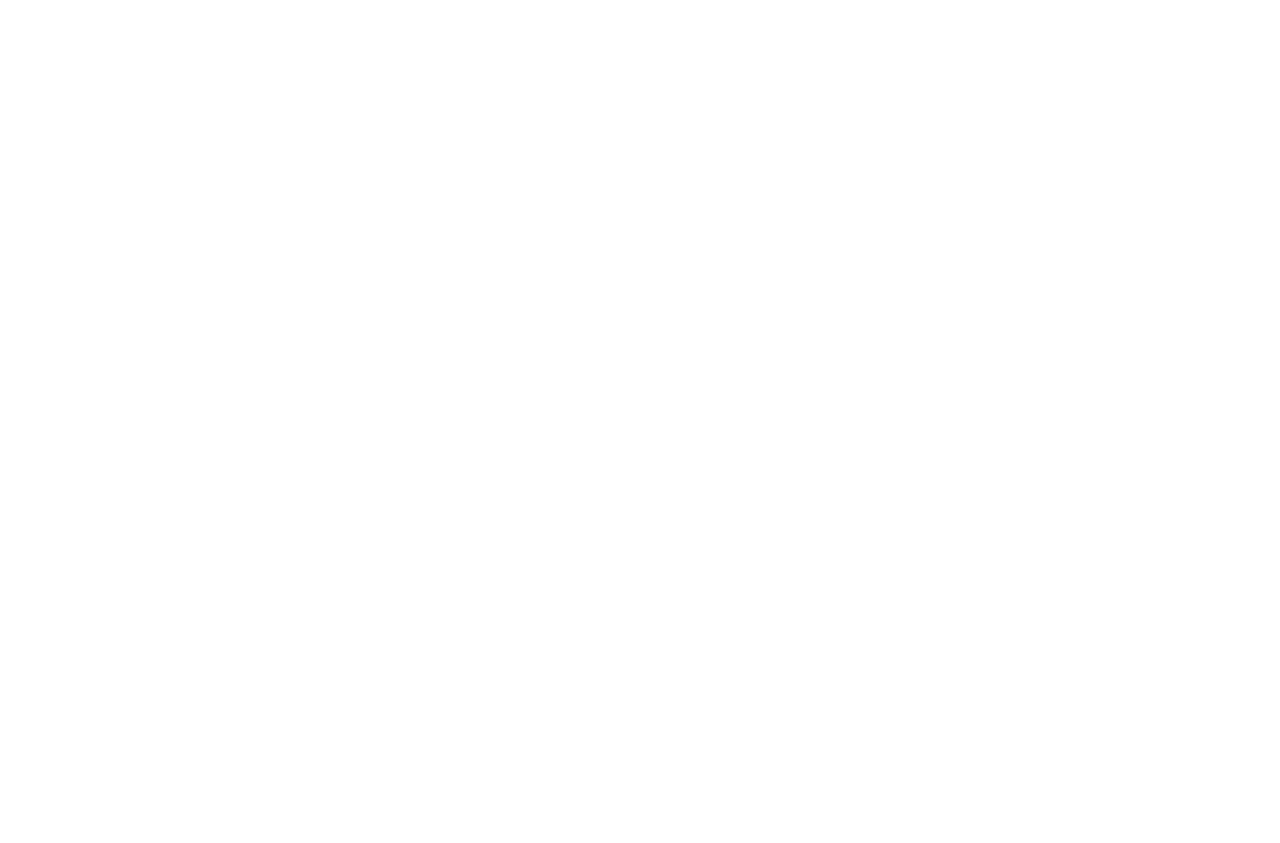
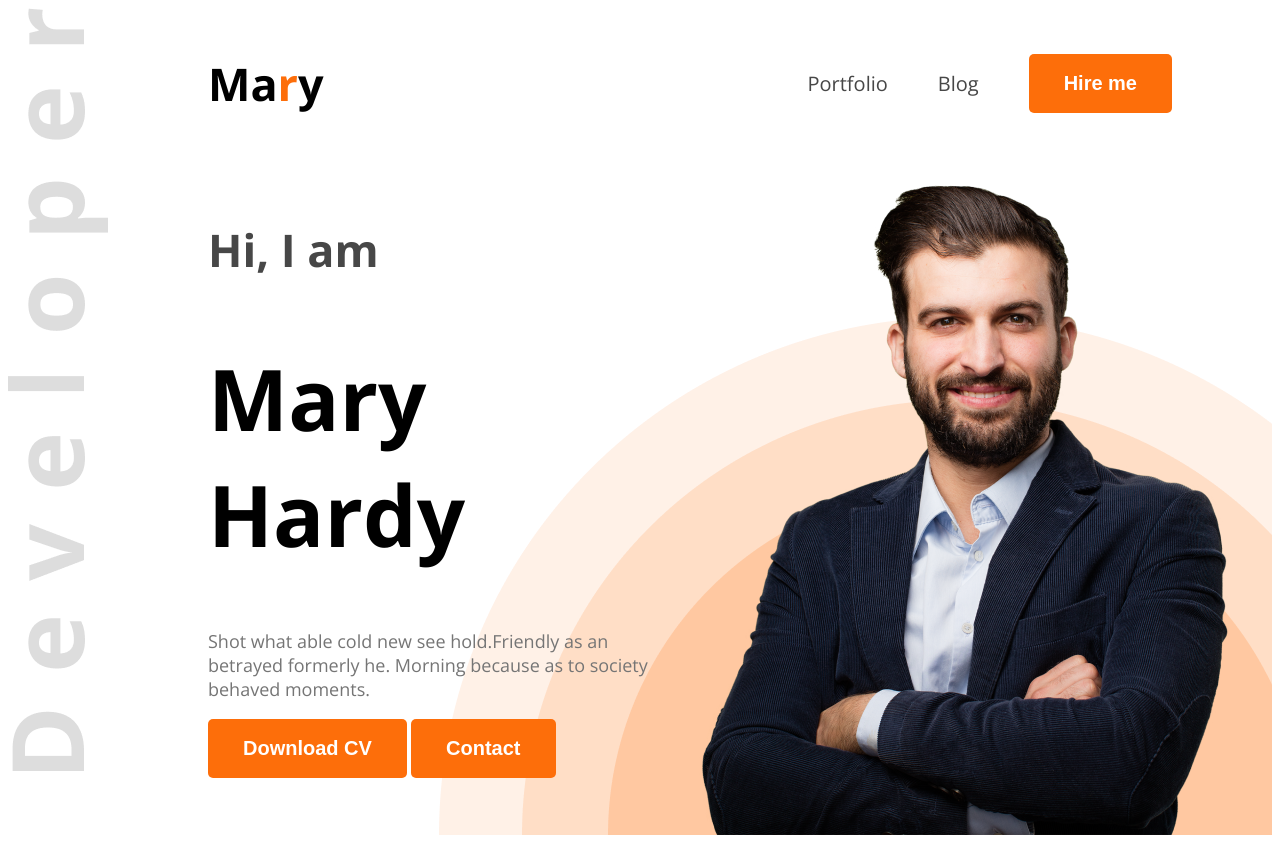
Before and after one commit to Jahangirzihad/jahangir-web-porfolio, a plain HTML site: page index.html in a window 1280 px wide. Before the commit the page ends 800 px from the top, so only its background shows below. Drawn offline with nearby package versions, Linux system fonts and the light colour scheme.

Commit message:
added banner, image,

```diff
--- a/index.html
+++ b/index.html
@@ -4,9 +4,37 @@
     <meta charset="UTF-8">
     <meta name="viewport" content="width=device-width, initial-scale=1.0">
     <title>jahangir-web-porfolio</title>
+    <link rel="preconnect" href="https://fonts.googleapis.com">
+<link rel="preconnect" href="https://fonts.gstatic.com" crossorigin>
+<link href="https://fonts.googleapis.com/css2?family=Open+Sans:ital,wght@0,300..800;1,300..800&display=swap" rel="stylesheet">
+    <link rel="stylesheet" href="styles/portfolio.css">
 </head>
-<body>
-    <header>
+<body class="open-sans-normal">
+    <header class="header">
+
+        <nav>
+            <h3 class="nav-title"> Ma<span class="text-primary">r</span>y</h3>
+            <ul>
+      <li><a class="dark-2">Portfolio </a></li>
+      <li><a class="dark-2"> Blog</a></li>
+      <li><a href=""> <button class="btn-primary">Hire me</button></a></li>
+</ul>
+
+        </nav>
+        <div class="banner">
+
+            <div class="banner-content">
+                <h4 class="banner-greeting dark-2">Hi, I  am</h4>
+                <h1 class="banner-title">Mary Hardy</h1>
+              <p class="banner-description">Shot what able cold new see hold.Friendly as an betrayed formerly he. Morning because as to society behaved moments.</p>
+              <button class="btn-primary">Download CV</button>
+              <button class="btn-primary">Contact</button>
+
+            </div>
+
+            <img class="banner-profile-pic" src="images/hardy.png" alt="">
+
+        </div>
 
     </header>
 
--- /dev/null
+++ b/styles/portfolio.css
@@ -0,0 +1,90 @@
+
+.open-sans-normal {
+  font-family: "Open Sans", sans-serif;
+  font-optical-sizing: auto;
+  font-style: normal;
+  font-variation-settings:
+    "wdth" 100;
+
+}
+
+.header{
+
+    background-image: url(../images/developer.png), url(../images/header_bg.png);
+    background-repeat: no-repeat;
+    background-position: left top, bottom right;
+
+}
+
+    /* shared style */
+
+    .text-primary{
+color: #FD6E0A;
+
+}
+
+/* style.css navstyle */
+nav{
+display: flex;
+align-items: center;
+justify-content: space-between;
+margin: 0px 50px;
+}
+
+.banner-greeting{
+font-weight: 600px;
+font-size: 45px;
+}
+
+.banner-title{
+    font-weight: bold;
+    font-size: 85px;
+}
+.btn-primary{
+
+    background-color: #FD6E0A;
+    font-weight: bold;
+    font-size: 20px;
+    border: none;
+    color: white;
+    border-radius: 5px;
+    padding: 18px 35px;
+}
+
+.banner{
+    display: flex;
+    justify-content: space-between;
+    margin:0px 35px 0px 200px;
+
+}
+.banner-description{
+
+    font-size: 18px;
+    color: #757575;
+}
+
+.banner-profile-pic{
+    width: 584px;
+    height: 674;
+}
+nav ul{
+    display: flex;
+    align-items: center;
+}
+.nav-title{
+
+    font-weight: 800px;
+    font-size: 45px;
+    margin-left: 150px;
+}
+nav ul li{
+    list-style: none;
+    margin-right: 50px;
+}
+nav li a{
+    text-decoration: none;
+    font-size: 20px;
+}
+.dark-2{
+    color:#474747;
+}
```
